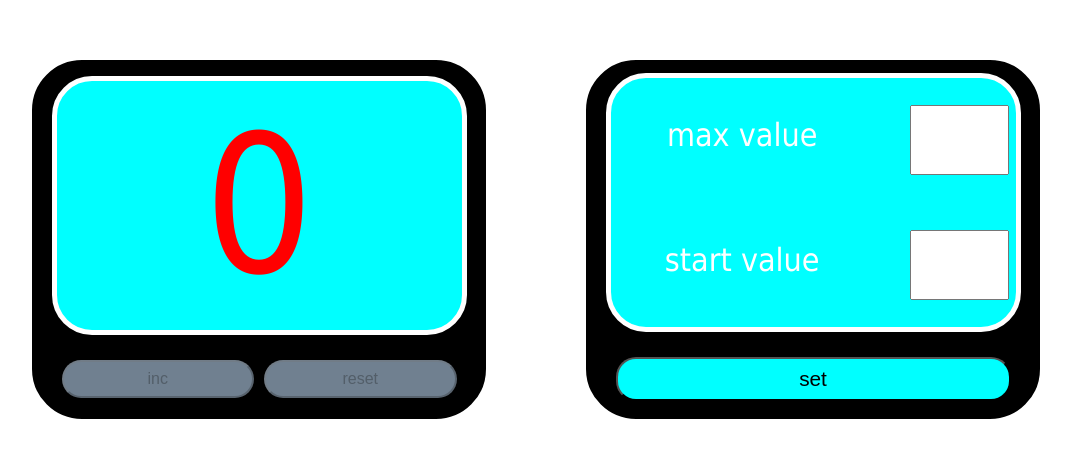
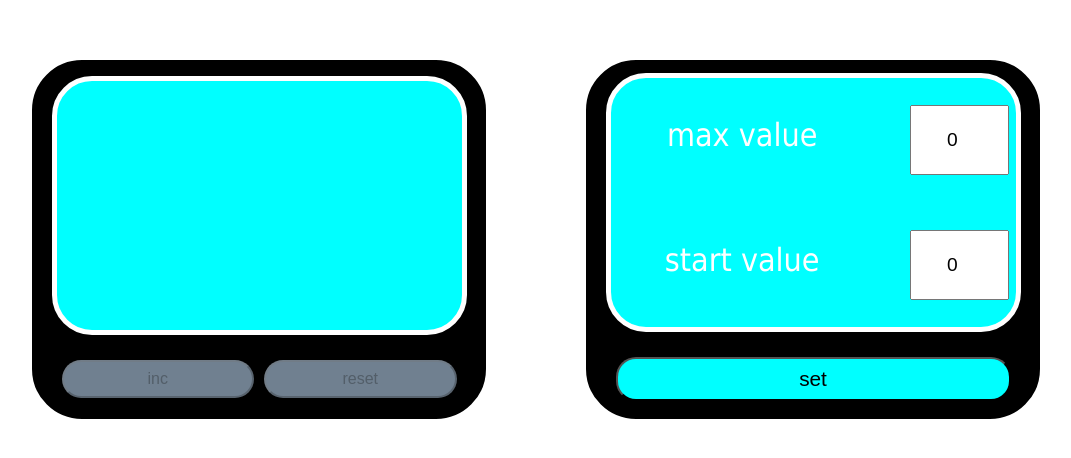
Before and after one commit to Lelik7777/exams, a React (Create React App) app: page / in a window 1280 px wide. Shown: the part 118-576 px from the top of the page, without its empty margins (104-1175 px from the left). Built offline with nearby package versions, Linux system fonts and the light colour scheme.

Commit message:
add changing background Input.tsx,switch disable buttons set and reset,add value to Input.tsx

```diff
--- a/src/App.css
+++ b/src/App.css
@@ -96,7 +96,10 @@ button:disabled {
     width: 65%;
     text-align: center;
 }
-
+.value_less_zero{
+    background-color: darkorange;
+    border: 2px solid red;
+}
 @media screen and (max-width: 1000px ) {
     .app {
         flex-direction: column;
--- a/src/App.tsx
+++ b/src/App.tsx
@@ -6,34 +6,43 @@ import {Set} from './exam_5.11.2021/components/Set';
 export function App() {
     const [minValue, setMinValue] = useState(0);
     const [maxValue, setMaxValue] = useState(0);
+    const [count, setCount] = useState<number>(0);
+    const [disableButSet, setDisableButSet] = useState(false);
     const changeMaxValue = (v: number) => {
         setMaxValue(v);
-        console.log(maxValue);
     }
     const changeMinValue = (v: number) => {
         setMinValue(v);
-        console.log(minValue)
     }
-    let [count, setCount] = useState<number>(minValue);
-    console.log('min=', minValue);
     const changeCount = () => {
         let value = count;
         count <= maxValue && value++;
         setCount(value);
     }
-    const zeroing = () => {
+    const setZeroing = () => {
+        setCount(minValue);
+    }
+    const setInitialValue = () => {
         setCount(minValue);
     }
     return (
         <div className="app">
             <Count count={count}
                    changeCount={changeCount}
-                   zeroing={zeroing}
+                   setZeroing={setZeroing}
                    maxValue={maxValue}
                    minValue={minValue}
+                   disableButSet={disableButSet}
             />
             <Set
-                changeMinValue={changeMinValue} changeMaxValue={changeMaxValue}/>
+                changeMinValue={changeMinValue}
+                changeMaxValue={changeMaxValue}
+                setInitialValue={setInitialValue}
+                setDisableButSet={setDisableButSet}
+                disableButSet={disableButSet}
+                minValue={minValue}
+                maxValue={maxValue}
+            />
         </div>
     );
 }
--- a/src/exam_5.11.2021/components/Button.tsx
+++ b/src/exam_5.11.2021/components/Button.tsx
@@ -3,13 +3,13 @@ import React from 'react';
 type PropsType = {
     disabled: boolean;
     title: string;
-    callBack: () => void;
+    onClick: () => void;
 
 }
-export const Button = ({disabled, title, callBack}: PropsType) => {
+export const Button = ({disabled, title, onClick}: PropsType) => {
     return (
 
-        <button onClick={callBack}
+        <button onClick={onClick}
                 disabled={disabled}
         >
             {title}
--- a/src/exam_5.11.2021/components/Count.tsx
+++ b/src/exam_5.11.2021/components/Count.tsx
@@ -7,28 +7,37 @@ type PropsType = {
     minValue: number;
     count: number;
     changeCount: () => void;
-    zeroing: () => void;
+    setZeroing: () => void;
+    disableButSet: boolean;
 }
 export const Count = ({
                           maxValue,
                           minValue,
                           count,
                           changeCount,
-                          zeroing
+                          setZeroing,
+                          disableButSet,
                       }: PropsType) => {
 
-    console.log(`count=${count}`);
     return (
         <div className={'container'}>
-            <Display count={count} maxValue={maxValue} type={true}/>
+            <Display
+                count={count}
+                maxValue={maxValue}
+                minValue={minValue}
+                type={true}
+                disableButSet={disableButSet}
+                setDisableButSet={() => {
+                }}
+            />
             <div className={'wrapper_buttons_count'}>
                 <Button title={'inc'}
                         disabled={count === maxValue ? true : false}
-                        callBack={changeCount}
+                        onClick={changeCount}
                 />
                 <Button title={'reset'}
-                        disabled={count > minValue ? false : true}
-                        callBack={zeroing}
+                        disabled={minValue > 0 && count > minValue ? false : true}
+                        onClick={setZeroing}
                 />
             </div>
 
--- a/src/exam_5.11.2021/components/Display.tsx
+++ b/src/exam_5.11.2021/components/Display.tsx
@@ -4,17 +4,23 @@ import {Input} from './Input';
 
 type PropsType = {
     count?: number;
-    maxValue?: number;
+    maxValue: number;
+    minValue: number;
     type: boolean;
     changeMaxValue?: (v: number) => void;
     changeMinValue?: (v: number) => void;
+    setDisableButSet: (b: boolean) => void;
+    disableButSet: boolean;
 }
 export const Display = ({
                             count,
                             maxValue,
+                            minValue,
                             type,
                             changeMaxValue,
                             changeMinValue,
+                            setDisableButSet,
+                            disableButSet,
                             ...props
                         }: PropsType) => {
     const style = {
@@ -24,7 +30,10 @@ export const Display = ({
         type ?
             //for count
             <div className={'display'}>
-                <div className={'block_display'} style={style}>{count}</div>
+                <div className={'block_display'} style={style}>
+                    {disableButSet && count}
+
+                </div>
             </div>
 
             :
@@ -32,11 +41,22 @@ export const Display = ({
             <div className={'display display_set'}>
                 <div className={'block_dis_set'}>
                     <Span title={'max value'}/>
-                    <Input type={'number'} changeValue={changeMaxValue}/>
+                    <Input
+                        type={'number'}
+                        value={maxValue}
+                        changeValue={changeMaxValue}
+                        setDisableButSet={setDisableButSet}
+                        className={''}
+                    />
                 </div>
                 <div className={'block_dis_set'}>
                     <Span title={'start value'}/>
-                    <Input type={'number'} changeValue={changeMinValue}/>
+                    <Input type={'number'}
+                           value={minValue}
+                           changeValue={changeMinValue}
+                           setDisableButSet={setDisableButSet}
+                           className={minValue<0?'value_less_zero':''}
+                    />
                 </div>
             </div>
     )
--- a/src/exam_5.11.2021/components/Input.tsx
+++ b/src/exam_5.11.2021/components/Input.tsx
@@ -2,22 +2,31 @@ import React, {ChangeEvent} from 'react';
 
 type PropsType = {
     type: string;
-    changeValue: ((v: number) => void)|undefined;
+    value: number;
+    changeValue: ((v: number) => void) | undefined;
+    setDisableButSet: (b: boolean) => void;
+    className: string;
 }
 export const Input = ({
                           type,
-                          changeValue, ...props
+                          value,
+                          changeValue,
+                          setDisableButSet,
+                          className,
+                          ...props
                       }: PropsType) => {
     const onChange = (e: ChangeEvent<HTMLInputElement>) => {
-        if(changeValue){
+        if (changeValue) {
             changeValue(+e.currentTarget.value);
         }
-
+        value >= 0 ? setDisableButSet(false) : setDisableButSet(true);
     };
     return (
         <span className={'span_input'}>
             <input type={type}
+                   value={value}
                    onChange={onChange}
+                   className={className}
             />
         </span>
 
--- a/src/exam_5.11.2021/components/Set.tsx
+++ b/src/exam_5.11.2021/components/Set.tsx
@@ -5,16 +5,40 @@ import {Display} from './Display';
 type PropsType = {
     changeMaxValue: (v: number) => void;
     changeMinValue: (v: number) => void;
+    setInitialValue: () => void;
+    setDisableButSet: (b: boolean) => void;
+    disableButSet: boolean;
+    maxValue: number;
+    minValue: number;
 }
-export const Set = ({changeMinValue, changeMaxValue}: PropsType) => {
+export const Set = ({
+                        changeMinValue,
+                        changeMaxValue,
+                        setInitialValue,
+                        setDisableButSet,
+                        disableButSet,
+                        minValue,
+                        maxValue,
+                    }: PropsType) => {
 
+    const onClick = () => {
+        setInitialValue();
+        setDisableButSet(true);
+    }
     return (
         <div className={'container'}>
-            {/*<DisplayForSet changeMaxValue={changeMaxValue} changeMinValue={changeMinValue}/div>*/}
-            <Display type={false} changeMaxValue={changeMaxValue} changeMinValue={changeMinValue}/>
+            <Display type={false}
+                     changeMaxValue={changeMaxValue}
+                     changeMinValue={changeMinValue}
+                     setDisableButSet={setDisableButSet}
+                     disableButSet={disableButSet}
+                     maxValue={maxValue}
+                     minValue={minValue}
+            />
             <div className={'wrapper_buttons_count'}>
-                <Button disabled={false} title={'set'} callBack={() => {
-                }}/>
+                <Button disabled={disableButSet}
+                        title={'set'}
+                        onClick={onClick}/>
             </div>
 
         </div>
```
Also changed, not shown: src/exam_5.11.2021/components/unused/DisplayForSet.tsx (renamed from src/exam_5.11.2021/components/DisplayForSet.tsx, +5 -4 lines).
